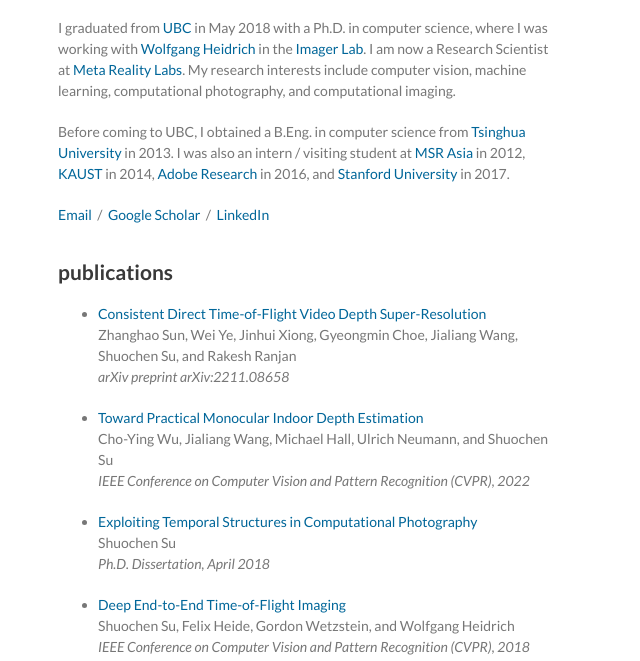
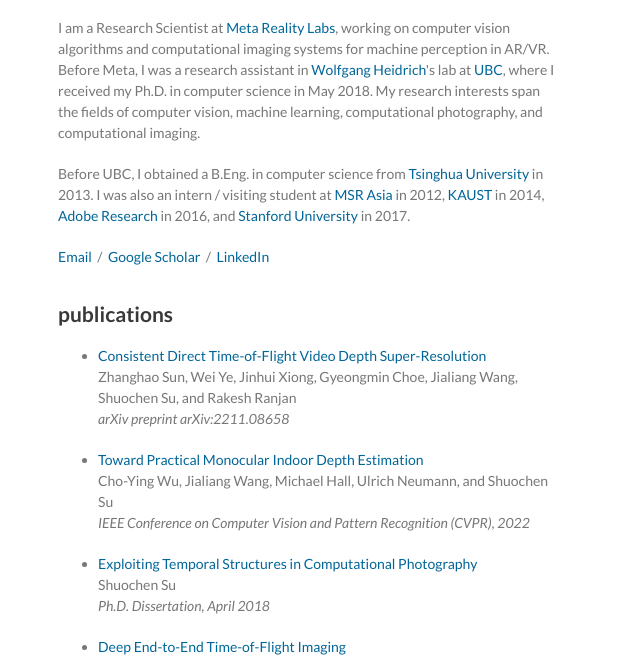
Before and after one commit to shuochsu/shuochsu.github.io, a plain HTML site: page index.html in a window 1280 px wide. Shown: the part 127-788 px from the top of the page, without its empty margins (0-640 px from the left). Drawn offline with Linux system fonts and the light colour scheme.

Commit message:
Update index.html

```diff
--- a/index.html
+++ b/index.html
@@ -26,13 +26,13 @@
   </head>
   <body>
     <div class="wrapper"><h1>Shuochen Su</h1>
-	<p>I graduated from
-	<a href="https://www.cs.ubc.ca/">UBC</a> in May 2018 with a Ph.D. in computer science, where I was working with
-	<a href="https://www.cs.ubc.ca/~heidrich/">Wolfgang Heidrich</a> in the
-	<a href="http://www.cs.ubc.ca/labs/imager/imager.php">Imager Lab</a>. I am now a Research Scientist at
-	<a href="https://about.meta.com/realitylabs/">Meta Reality Labs</a>.
-	My research interests include computer vision, machine learning, computational photography, and computational imaging.</p>
-	<p>Before coming to UBC, I obtained a B.Eng. in computer science from
+	<p>I am a Research Scientist at
+	<a href="https://about.meta.com/realitylabs/">Meta Reality Labs</a>, working on computer vision algorithms
+	and computational imaging systems for machine perception in AR/VR. Before Meta, I was a research assistant in
+	<a href="https://www.cs.ubc.ca/~heidrich/">Wolfgang Heidrich</a>'s lab at
+	<a href="http://www.cs.ubc.ca/labs/imager/imager.php">UBC</a>, where I received my Ph.D. in computer science in May 2018.
+	My research interests span the fields of computer vision, machine learning, computational photography, and computational imaging.</p>
+	<p>Before UBC, I obtained a B.Eng. in computer science from
 	<a href="http://www.tsinghua.edu.cn/publish/newthuen/index.html">Tsinghua University</a>
 	in 2013. I was also an intern / visiting student at
 	<a href="http://research.microsoft.com/en-us/labs/asia/">MSR Asia</a> in 2012,
```
